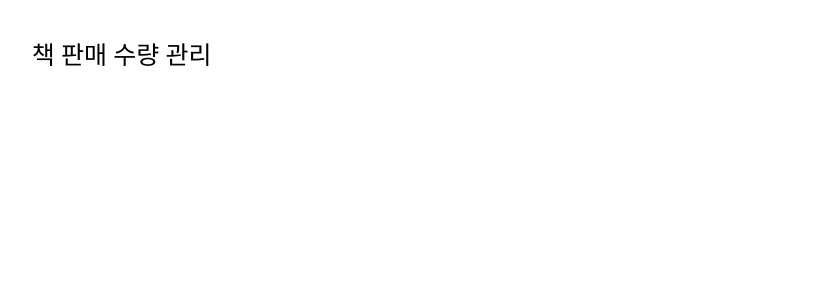
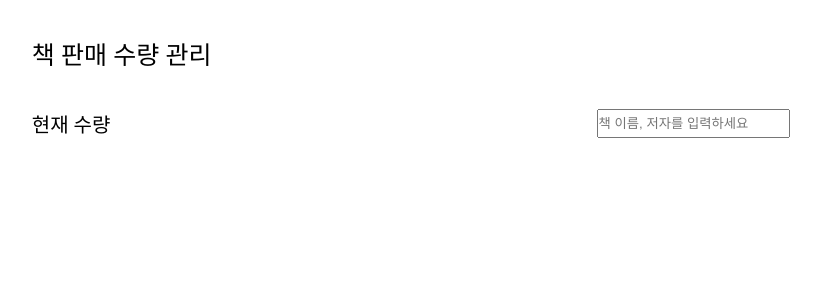
Before and after one commit to ttteng10/bookstore, a React (Vite) app: page / in a window 1280 px wide. Shown: the top 300 px of the page, without its empty margins (229-1050 px from the left). Built offline with nearby package versions, Linux system fonts and the light colour scheme.

Commit message:
listPage - BookInventory - SearchBar

```diff
--- /dev/null
+++ b/src/BookList/BookInventory/BookInventory.jsx
@@ -0,0 +1,16 @@
+import { useContext, useState } from "react";
+import styles from "./BookInventory.module.css";
+import { DataContext } from "../ListPage/ListPage";
+import SearchBar from "./SearchBar/SearchBar";
+
+export default function BookInventory() {
+  const { BookData } = useContext(DataContext);
+  const [searchInput, setSearchInput] = useState("");
+  const [books, setBooks] = useState([...BookData]);
+
+  return (
+    <div className={styles.BookInventoryWrapper}>
+      <SearchBar searchInput={searchInput} setSearchInput={setSearchInput} />
+    </div>
+  );
+}
--- /dev/null
+++ b/src/BookList/BookInventory/BookInventory.module.css
@@ -0,0 +1,9 @@
+.BookInventoryWrapper {
+  width: 60%;
+  display: flex;
+  flex-direction: column;
+  justify-content: center;
+  align-items: center;
+  margin: 30px 0 0 0;
+  padding: 0;
+}
--- /dev/null
+++ b/src/BookList/BookInventory/SearchBar/SearchBar.jsx
@@ -0,0 +1,19 @@
+import styles from "./SearchBar.module.css";
+
+export default function SearchBar({ searchInput, setSearchInput }) {
+  function handleSearch(e) {
+    setSearchInput(e.target.value);
+  }
+  return (
+    <div className={styles.BookInventorySearchBar}>
+      <p className={styles.SearchBarTitle}>현재 수량</p>
+      <input
+        type="text"
+        placeholder="책 이름, 저자를 입력하세요"
+        className={styles.SearchBar}
+        value={searchInput}
+        onChange={handleSearch}
+      />
+    </div>
+  );
+}
--- /dev/null
+++ b/src/BookList/BookInventory/SearchBar/SearchBar.module.css
@@ -0,0 +1,23 @@
+.BookInventorySearchBar {
+  width: 100%;
+  height: 30px;
+  display: flex;
+  justify-content: space-between;
+  align-items: center;
+  margin: 0;
+  padding: 0;
+}
+
+.SearchBarTitle {
+  font-size: 20px;
+}
+
+.SearchBar {
+  width: 25%;
+  height: 25px;
+  display: flex;
+  justify-content: space-between;
+  align-items: center;
+  margin: 0;
+  padding: 0;
+}
--- a/src/BookList/ListPage/ListPage.jsx
+++ b/src/BookList/ListPage/ListPage.jsx
@@ -1,10 +1,24 @@
+import BookInventory from "../BookInventory/BookInventory";
 import ListHeader from "../ListHeader/ListHeader";
 import styles from "./ListPage.module.css";
+import { createContext, useState } from "react";
+import { bookData } from "../../data/BookData.js";
+
+export const DataContext = createContext({
+  BookData: [],
+});
 
 export default function ListPage() {
+  const [books, setBooks] = useState(bookData);
+  const dataValue = {
+    BookData: books,
+  };
   return (
-    <div className={styles.ListPageWrapper}>
-      <ListHeader title={"책 판매 수량 관리"} />
-    </div>
+    <DataContext.Provider value={dataValue}>
+      <div className={styles.ListPageWrapper}>
+        <ListHeader title={"책 판매 수량 관리"} />
+        <BookInventory />
+      </div>
+    </DataContext.Provider>
   );
 }
--- /dev/null
+++ b/src/data/BookData.js
@@ -0,0 +1,352 @@
+export const bookData = [
+  {
+    id: 1,
+    title: "소년이 온다",
+    author: "한강",
+    quantity: 10,
+    price: 13500,
+    originPrice: 15000,
+    discount: 10,
+    point: 5,
+  },
+  {
+    id: 2,
+    title: "1984",
+    author: "조지 오웰",
+    quantity: 8,
+    price: 12000,
+    originPrice: 14000,
+    discount: 15,
+    point: 4,
+  },
+  {
+    id: 3,
+    title: "이상한 나라의 앨리스",
+    author: "루이스 캐럴",
+    quantity: 15,
+    price: 8000,
+    originPrice: 10000,
+    discount: 20,
+    point: 3,
+  },
+  {
+    id: 4,
+    title: "알프스의 소녀 하이디",
+    author: "요한나 슈피리",
+    quantity: 5,
+    price: 9500,
+    originPrice: 12000,
+    discount: 10,
+    point: 3,
+  },
+  {
+    id: 5,
+    title: "채식주의자",
+    author: "한강",
+    quantity: 7,
+    price: 10500,
+    originPrice: 12000,
+    discount: 12,
+    point: 4,
+  },
+  {
+    id: 6,
+    title: "무례한 사람에게 웃으면서 대처하는 법",
+    author: "정문정",
+    quantity: 12,
+    price: 13500,
+    originPrice: 15000,
+    discount: 10,
+    point: 5,
+  },
+  {
+    id: 7,
+    title: "나미야 잡화점의 기적",
+    author: "히가시노 게이고",
+    quantity: 20,
+    price: 9800,
+    originPrice: 13000,
+    discount: 25,
+    point: 3,
+  },
+  {
+    id: 8,
+    title: "어린 왕자",
+    author: "앙투안 드 생텍쥐페리",
+    quantity: 18,
+    price: 7000,
+    originPrice: 8500,
+    discount: 18,
+    point: 2,
+  },
+  {
+    id: 9,
+    title: "심플한 라이프",
+    author: "에밀리 손",
+    quantity: 9,
+    price: 14500,
+    originPrice: 17000,
+    discount: 15,
+    point: 5,
+  },
+  {
+    id: 10,
+    title: "불편한 편의점",
+    author: "김호연",
+    quantity: 22,
+    price: 13500,
+    originPrice: 15000,
+    discount: 10,
+    point: 5,
+  },
+  {
+    id: 11,
+    title: "해리 포터와 마법사의 돌",
+    author: "J.K. 롤링",
+    quantity: 10,
+    price: 13000,
+    originPrice: 15000,
+    discount: 13,
+    point: 4,
+  },
+  {
+    id: 12,
+    title: "어린 왕자의 모험",
+    author: "앙투안 드 생텍쥐페리",
+    quantity: 6,
+    price: 11500,
+    originPrice: 13000,
+    discount: 12,
+    point: 4,
+  },
+  {
+    id: 13,
+    title: "사피엔스",
+    author: "유발 하라리",
+    quantity: 11,
+    price: 18500,
+    originPrice: 20000,
+    discount: 8,
+    point: 6,
+  },
+  {
+    id: 14,
+    title: "미드나잇 라이브러리",
+    author: "매트 헤이그",
+    quantity: 14,
+    price: 14000,
+    originPrice: 16000,
+    discount: 15,
+    point: 4,
+  },
+  {
+    id: 15,
+    title: "창문 너머 도망친 100세 노인",
+    author: "요나스 요나손",
+    quantity: 17,
+    price: 12000,
+    originPrice: 15000,
+    discount: 20,
+    point: 5,
+  },
+  {
+    id: 16,
+    title: "지금, 만나러 갑니다",
+    author: "이야기 김희애",
+    quantity: 10,
+    price: 9500,
+    originPrice: 10500,
+    discount: 10,
+    point: 3,
+  },
+  {
+    id: 17,
+    title: "지혜를 찾는 여행",
+    author: "피터 워커",
+    quantity: 6,
+    price: 11900,
+    originPrice: 13000,
+    discount: 8,
+    point: 4,
+  },
+  {
+    id: 18,
+    title: "백년 동안의 고독",
+    author: "가브리엘 가르시아 마르케스",
+    quantity: 8,
+    price: 18500,
+    originPrice: 21000,
+    discount: 12,
+    point: 5,
+  },
+  {
+    id: 19,
+    title: "리틀 프린세스",
+    author: "프랜시스 호지슨 버넷",
+    quantity: 13,
+    price: 8200,
+    originPrice: 9000,
+    discount: 8,
+    point: 3,
+  },
+  {
+    id: 20,
+    title: "클린 코드",
+    author: "로버트 C. 마틴",
+    quantity: 25,
+    price: 15000,
+    originPrice: 18000,
+    discount: 17,
+    point: 6,
+  },
+  {
+    id: 21,
+    title: "바람과 함께 사라지다",
+    author: "마거릿 미첼",
+    quantity: 18,
+    price: 14500,
+    originPrice: 16000,
+    discount: 10,
+    point: 5,
+  },
+  {
+    id: 22,
+    title: "안나 카레니나",
+    author: "레프 톨스토이",
+    quantity: 4,
+    price: 17500,
+    originPrice: 20000,
+    discount: 12,
+    point: 5,
+  },
+  {
+    id: 23,
+    title: "프라이드와 편견",
+    author: "제인 오스틴",
+    quantity: 9,
+    price: 13500,
+    originPrice: 15000,
+    discount: 10,
+    point: 4,
+  },
+  {
+    id: 24,
+    title: "대지",
+    author: "펄 S. 벅",
+    quantity: 6,
+    price: 11000,
+    originPrice: 13000,
+    discount: 15,
+    point: 4,
+  },
+  {
+    id: 25,
+    title: "위대한 개츠비",
+    author: "F. 스콧 피츠제럴드",
+    quantity: 11,
+    price: 14000,
+    originPrice: 16000,
+    discount: 13,
+    point: 5,
+  },
+  {
+    id: 26,
+    title: "셜록 홈즈의 모험",
+    author: "아서 코난 도일",
+    quantity: 7,
+    price: 11500,
+    originPrice: 13000,
+    discount: 12,
+    point: 4,
+  },
+  {
+    id: 27,
+    title: "무한의 여름",
+    author: "카를로스 루이스 사폰",
+    quantity: 10,
+    price: 14500,
+    originPrice: 16000,
+    discount: 9,
+    point: 5,
+  },
+  {
+    id: 28,
+    title: "호밀밭의 파수꾼",
+    author: "제롬 데이빗 샐린저",
+    quantity: 5,
+    price: 13500,
+    originPrice: 15000,
+    discount: 10,
+    point: 4,
+  },
+  {
+    id: 29,
+    title: "파친코",
+    author: "이민진",
+    quantity: 12,
+    price: 17000,
+    originPrice: 20000,
+    discount: 15,
+    point: 6,
+  },
+  {
+    id: 30,
+    title: "프루스트의 잃어버린 시간",
+    author: "마르셀 프루스트",
+    quantity: 8,
+    price: 18000,
+    originPrice: 20000,
+    discount: 10,
+    point: 5,
+  },
+  {
+    id: 31,
+    title: "타오르는 불꽃처럼",
+    author: "하세가와 유타카",
+    quantity: 13,
+    price: 12500,
+    originPrice: 15000,
+    discount: 12,
+    point: 4,
+  },
+  {
+    id: 32,
+    title: "마스터와 마르가리타",
+    author: "미하일 불가코프",
+    quantity: 7,
+    price: 16000,
+    originPrice: 18000,
+    discount: 11,
+    point: 5,
+  },
+  {
+    id: 33,
+    title: "어둠의 속도",
+    author: "존 하트",
+    quantity: 10,
+    price: 14000,
+    originPrice: 16000,
+    discount: 13,
+    point: 5,
+  },
+  {
+    id: 34,
+    title: "어떤 날",
+    author: "김연수",
+    quantity: 6,
+    price: 9500,
+    originPrice: 11000,
+    discount: 10,
+    point: 3,
+  },
+  {
+    id: 35,
+    title: "죽음에 관하여",
+    author: "알베르 카뮈",
+    quantity: 3,
+    price: 15000,
+    originPrice: 17000,
+    discount: 12,
+    point: 4,
+  },
+];
```
Also changed, not shown: src/assets/images/noImage.png (added).
